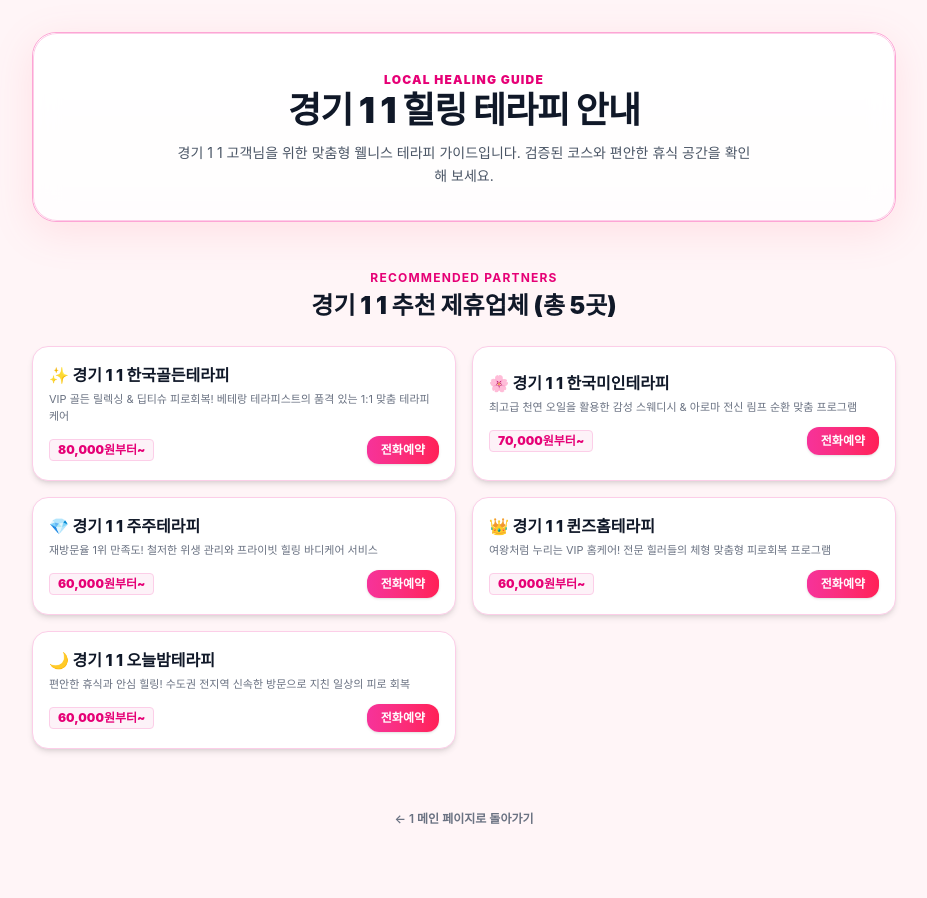
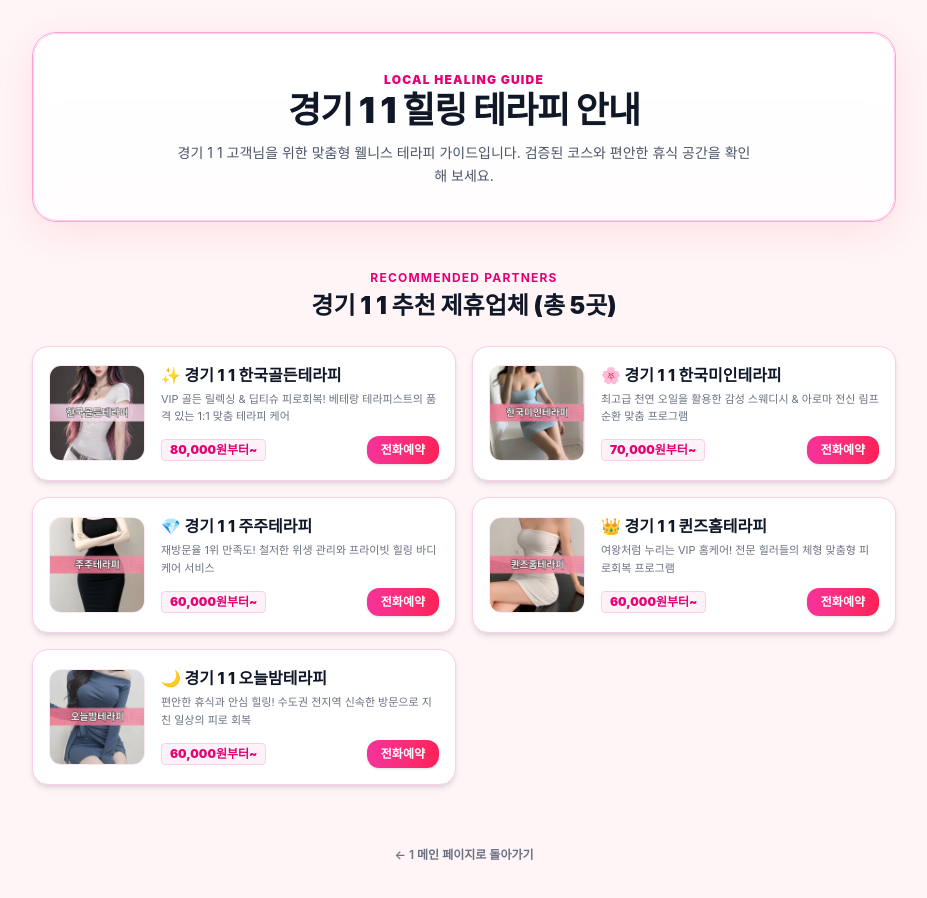
Before and after one commit to gunma1004/momentrest, a Next.js app: page /1/1/1 in a window 1280 px wide. Shown: the top 898 px of the page, without its empty margins (176-1103 px from the left). Before the commit the page ends 861 px from the top, so only its background shows below. Built offline with nearby package versions, Linux system fonts and the light colour scheme.

Commit message:
fix: 동 상세페이지에서 샵 상세페이지로 이동하는 링크 연결 완료

```diff
--- a/app/[region]/[district]/[dong]/page.tsx
+++ b/app/[region]/[district]/[dong]/page.tsx
@@ -62,9 +62,11 @@ export default async function RegionalDongDetailPage({ params }: PageProps) {
   const regionName = region === "seoul" ? "서울" : region === "incheon" ? "인천" : "경기";
   const fullTitle = `${regionName} ${district} ${dong}`;
 
+  // 🌟 샵 슬러그와 이미지가 포함된 제휴샵 리스트
   const localShops = [
     {
       id: 1,
+      slug: "golden-therapy",
       name: `✨ ${fullTitle} 한국골든테라피`,
       desc: "VIP 골든 릴렉싱 & 딥티슈 피로회복! 베테랑 테라피스트의 품격 있는 1:1 맞춤 테라피 케어",
       phone: "0507-1280-3361",
@@ -73,6 +75,7 @@ export default async function RegionalDongDetailPage({ params }: PageProps) {
     },
     {
       id: 2,
+      slug: "miin-therapy",
       name: `🌸 ${fullTitle} 한국미인테라피`,
       desc: "최고급 천연 오일을 활용한 감성 스웨디시 & 아로마 전신 림프 순환 맞춤 프로그램",
       phone: "0507-1280-3303",
@@ -81,6 +84,7 @@ export default async function RegionalDongDetailPage({ params }: PageProps) {
     },
     {
       id: 3,
+      slug: "juju-therapy",
       name: `💎 ${fullTitle} 주주테라피`,
       desc: "재방문율 1위 만족도! 철저한 위생 관리와 프라이빗 힐링 바디케어 서비스",
       phone: "0507-1280-3193",
@@ -89,6 +93,7 @@ export default async function RegionalDongDetailPage({ params }: PageProps) {
     },
     {
       id: 4,
+      slug: "queens-home-therapy",
       name: `👑 ${fullTitle} 퀸즈홈테라피`,
       desc: "여왕처럼 누리는 VIP 홈케어! 전문 힐러들의 체형 맞춤형 피로회복 프로그램",
       phone: "0507-1280-3334",
@@ -97,6 +102,7 @@ export default async function RegionalDongDetailPage({ params }: PageProps) {
     },
     {
       id: 5,
+      slug: "night-therapy",
       name: `🌙 ${fullTitle} 오늘밤테라피`,
       desc: "편안한 휴식과 안심 힐링! 수도권 전지역 신속한 방문으로 지친 일상의 피로 회복",
       phone: "0507-1280-3223",
@@ -106,7 +112,7 @@ export default async function RegionalDongDetailPage({ params }: PageProps) {
   ];
 
   return (
-    <div className="bg-[#fff5f7] text-[#2f3542] min-h-screen flex flex-col font-sans selection:bg-pink-400 selection:text-white">
+    <div className="bg-[#fff5f7] text-[#2f3542] min-h-screen flex flex-col font-sans selection:bg-pink-400 selection:text-white pb-24">
       <main className="max-w-4xl mx-auto px-4 py-8 w-full flex-1 space-y-12">
 
         {/* 상단 지역 대표 배너 */}
@@ -124,7 +130,7 @@ export default async function RegionalDongDetailPage({ params }: PageProps) {
           </div>
         </section>
 
-        {/* 제휴업체 5개 카드리스트 */}
+        {/* 제휴업체 5개 카드리스트 (상세 페이지 링크 포함) */}
         <section className="space-y-6">
           <div className="text-center">
             <p className="text-xs text-pink-600 font-bold tracking-widest uppercase">RECOMMENDED PARTNERS</p>
@@ -136,6 +142,18 @@ export default async function RegionalDongDetailPage({ params }: PageProps) {
           <div className="grid grid-cols-1 md:grid-cols-2 gap-4">
             {localShops.map((lShop) => (
               <div key={lShop.id} className="bg-white border border-pink-200 hover:border-pink-400 rounded-2xl p-4 flex gap-4 items-center shadow-md transition-all group relative">
+                {/* 🌟 동 페이지에서 샵 상세 페이지로 넘어가는 링크 */}
+                <Link
+                  href={`/${region}/${encodeURIComponent(district)}/${encodeURIComponent(dong)}/${lShop.slug}`}
+                  className="absolute inset-0 z-10"
+                  aria-label={`${lShop.name} 상세페이지 보기`}
+                />
+
+                <img
+                  src={lShop.image}
+                  alt={lShop.name}
+                  className="w-20 h-20 md:w-24 md:h-24 rounded-xl object-cover border border-pink-100 group-hover:scale-105 transition-transform"
+                />
                 <div className="flex-1 min-w-0">
                   <h3 className="font-extrabold text-sm md:text-base text-gray-900 truncate group-hover:text-pink-600 transition-colors">
                     {lShop.name}
```
